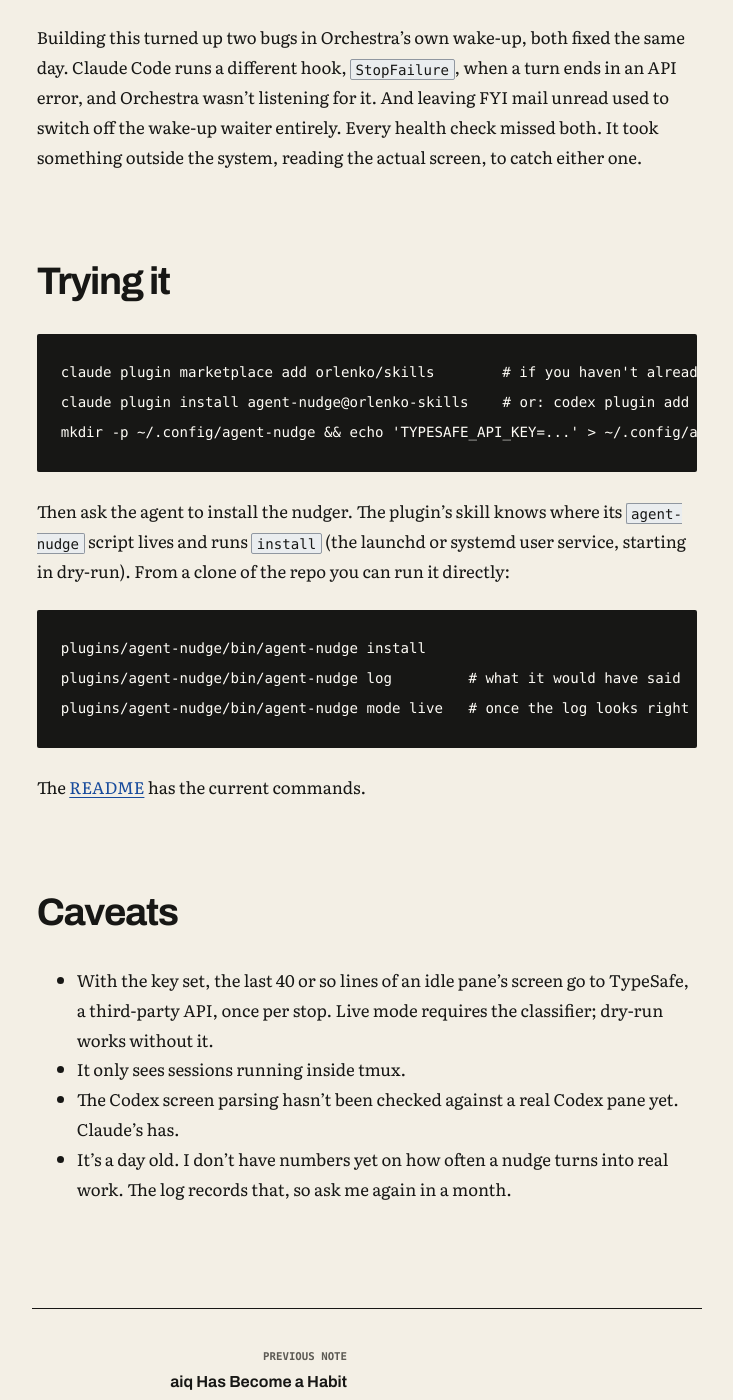
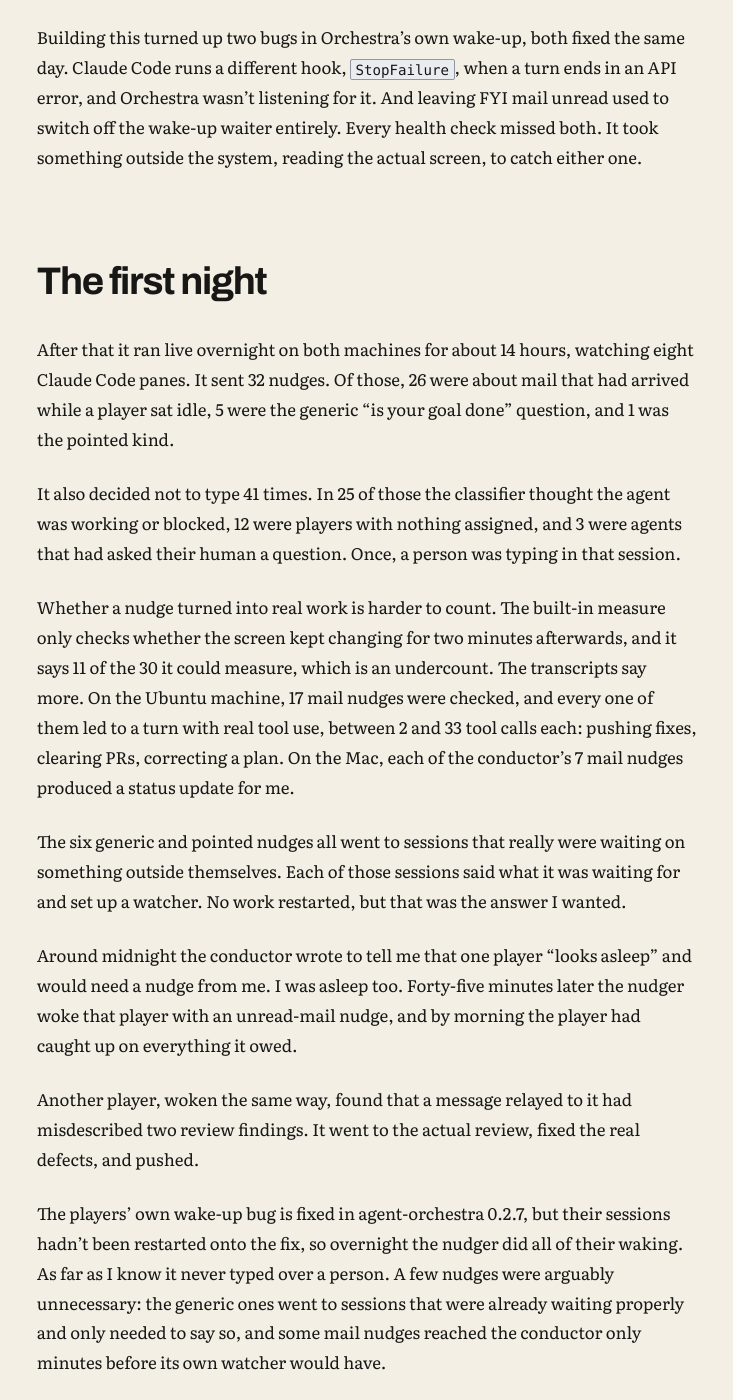
Before and after one commit to orlenko/blog, a Jekyll site: the page built from _posts/2026-09-19-agent-nudge.md, in a window 1280 px wide and 1400 px high, scrolled down 3518 px. Shown: the whole window, without its empty margins (273-1006 px from the left). Built offline with Jekyll 4.4.1, drawn with Linux system fonts in a browser that asks for light colours; some web fonts are replaced; some of the changed text lies outside the part shown.

Commit message:
Add overnight numbers to the agent-nudge post
Co-Authored-By: Claude Opus 5 <noreply@anthropic.com>

````diff
--- a/_posts/2026-09-19-agent-nudge.md
+++ b/_posts/2026-09-19-agent-nudge.md
@@ -69,6 +69,22 @@ That second case comes from [Agent Orchestra](https://bjola.org/2026/09/08/agent
 
 Building this turned up two bugs in Orchestra's own wake-up, both fixed the same day. Claude Code runs a different hook, `StopFailure`, when a turn ends in an API error, and Orchestra wasn't listening for it. And leaving FYI mail unread used to switch off the wake-up waiter entirely. Every health check missed both. It took something outside the system, reading the actual screen, to catch either one.
 
+## The first night
+
+After that it ran live overnight on both machines for about 14 hours, watching eight Claude Code panes. It sent 32 nudges. Of those, 26 were about mail that had arrived while a player sat idle, 5 were the generic "is your goal done" question, and 1 was the pointed kind.
+
+It also decided not to type 41 times. In 25 of those the classifier thought the agent was working or blocked, 12 were players with nothing assigned, and 3 were agents that had asked their human a question. Once, a person was typing in that session.
+
+Whether a nudge turned into real work is harder to count. The built-in measure only checks whether the screen kept changing for two minutes afterwards, and it says 11 of the 30 it could measure, which is an undercount. The transcripts say more. On the Ubuntu machine, 17 mail nudges were checked, and every one of them led to a turn with real tool use, between 2 and 33 tool calls each: pushing fixes, clearing PRs, correcting a plan. On the Mac, each of the conductor's 7 mail nudges produced a status update for me.
+
+The six generic and pointed nudges all went to sessions that really were waiting on something outside themselves. Each of those sessions said what it was waiting for and set up a watcher. No work restarted, but that was the answer I wanted.
+
+Around midnight the conductor wrote to tell me that one player "looks asleep" and would need a nudge from me. I was asleep too. Forty-five minutes later the nudger woke that player with an unread-mail nudge, and by morning the player had caught up on everything it owed.
+
+Another player, woken the same way, found that a message relayed to it had misdescribed two review findings. It went to the actual review, fixed the real defects, and pushed.
+
+The players' own wake-up bug is fixed in agent-orchestra 0.2.7, but their sessions hadn't been restarted onto the fix, so overnight the nudger did all of their waking. As far as I know it never typed over a person. A few nudges were arguably unnecessary: the generic ones went to sessions that were already waiting properly and only needed to say so, and some mail nudges reached the conductor only minutes before its own watcher would have.
+
 ## Trying it
 
 ```sh
@@ -92,4 +108,4 @@ The [README](https://github.com/orlenko/skills#agent-nudge) has the current comm
 - With the key set, the last 40 or so lines of an idle pane's screen go to TypeSafe, a third-party API, once per stop. Live mode requires the classifier; dry-run works without it.
 - It only sees sessions running inside tmux.
 - The Codex screen parsing hasn't been checked against a real Codex pane yet. Claude's has.
-- It's a day old. I don't have numbers yet on how often a nudge turns into real work. The log records that, so ask me again in a month.
+- One night on eight Claude panes is a small sample. The log is still counting, so ask me again in a month.
````
